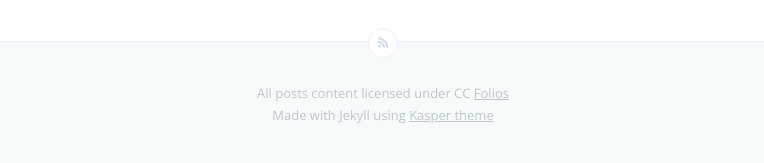
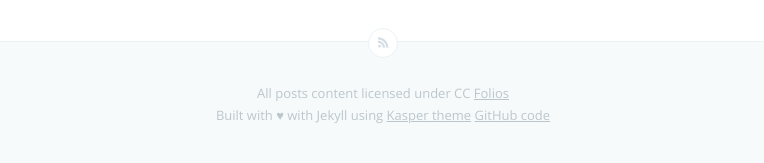
Before and after one commit to joaquindev/joaquindev.github.io, a Jekyll site: the page built from _posts/2013-12-28-conociendo-por-fin-Awk.md, in a window 1280 px wide. Shown: the part 1460-1623 px from the top of the page, without its empty margins (257-1021 px from the left). Built offline with Jekyll 4.4.1, drawn with Linux system fonts in a browser that asks for light colours; Markdown is read by kramdown in place of the engine named in the settings.

Commit message:
Change Footer: Add Repository link
Change Footer by adding repository link to
http://github.com/joaquindev/joaquindev.github.io

Contact info: joaquin@isla.io

```diff
--- a/_layouts/default.html
+++ b/_layouts/default.html
@@ -29,7 +29,7 @@
         <a class="subscribe icon-feed" href="{{ site.baseurl }}rss.xml"><span class="tooltip">Subscribe!</span></a>
         <div class="inner">
              <section class="copyright">All posts content licensed under CC <a href="{{ site.baseurl }}">{{ site.name }}</a> {{date format="YYYY"}}</section>
-             <section class="poweredby">Made with Jekyll using <a href="http://github.com/rosario/kasper">Kasper theme</a></section>
+             <section class="poweredby">Built with ♥ with Jekyll using <a href="http://github.com/rosario/kasper">Kasper theme</a> <a href="http://github.com/joaquindev/joaquindev.github.io">GitHub code</a></section>
         </div>
     </footer>
 
--- a/_layouts/post.html
+++ b/_layouts/post.html
@@ -41,14 +41,7 @@ archive: true
     				<li><span>{{ post.date | date_to_string }}</span>  <a href="{{ post.url }}">{{ post.title }}</a></li>
     			{% endfor %}
     		</ul>
-        </section>
-        {% endif %}
-
-        <footer class="post-footer">
-        	<!-- If we want to display author's name and bio -->
-            {% if site.author %}
-                <section class="author">
-                	<header> <a href="{{ site.baseurl }}"> <img class="profile" src="/assets/images/profile.png" alt="Author's profile picture"></a></header>
+        </section> {% endif %} <footer class="post-footer"> <!-- If we want to display author's name and bio --> {% if site.author %} <section class="author"> <header> <a href="{{ site.baseurl }}"> <img class="profile" src="/assets/images/profile.png" alt="Author's profile picture"></a></header>
                 	<article>
                 		<!-- Author Name -->
                     	<h4> {{ site.author }} </h4>
@@ -63,7 +56,7 @@ archive: true
             <section class="share">
                 <h4>Share this post</h4>
                 <a class="icon-twitter" href="http://twitter.com/share?text={{page.title}}&amp;url={{ page.url }}"
-                    onclick="window.open(this.href, 'twitter-share', 'width=550,height=235');return false;">
+                    onclick="window.open(this.href, 'twitter-share', 'width=650,height=335');return false;">
                     <span class="hidden">Twitter</span>
                 </a>
                 <a class="icon-facebook" href="https://www.facebook.com/sharer/sharer.php?u={{page.url}}"
```
